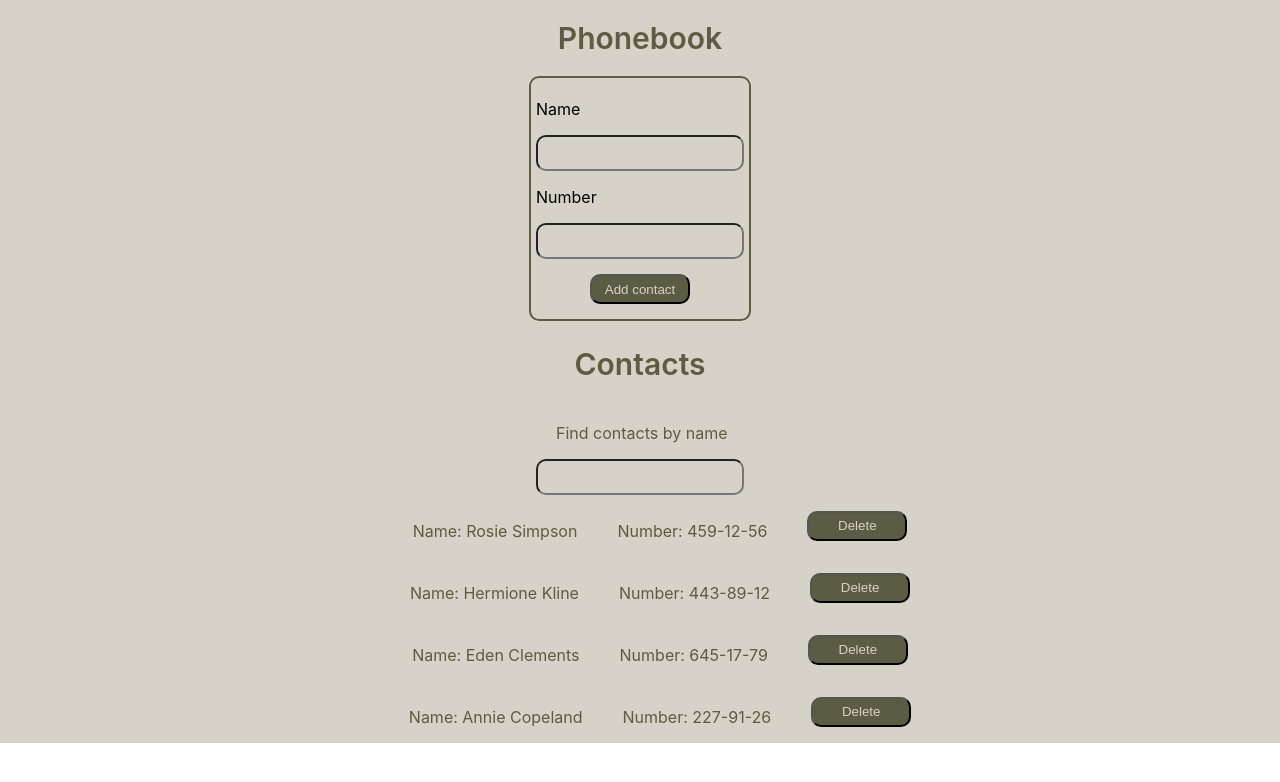
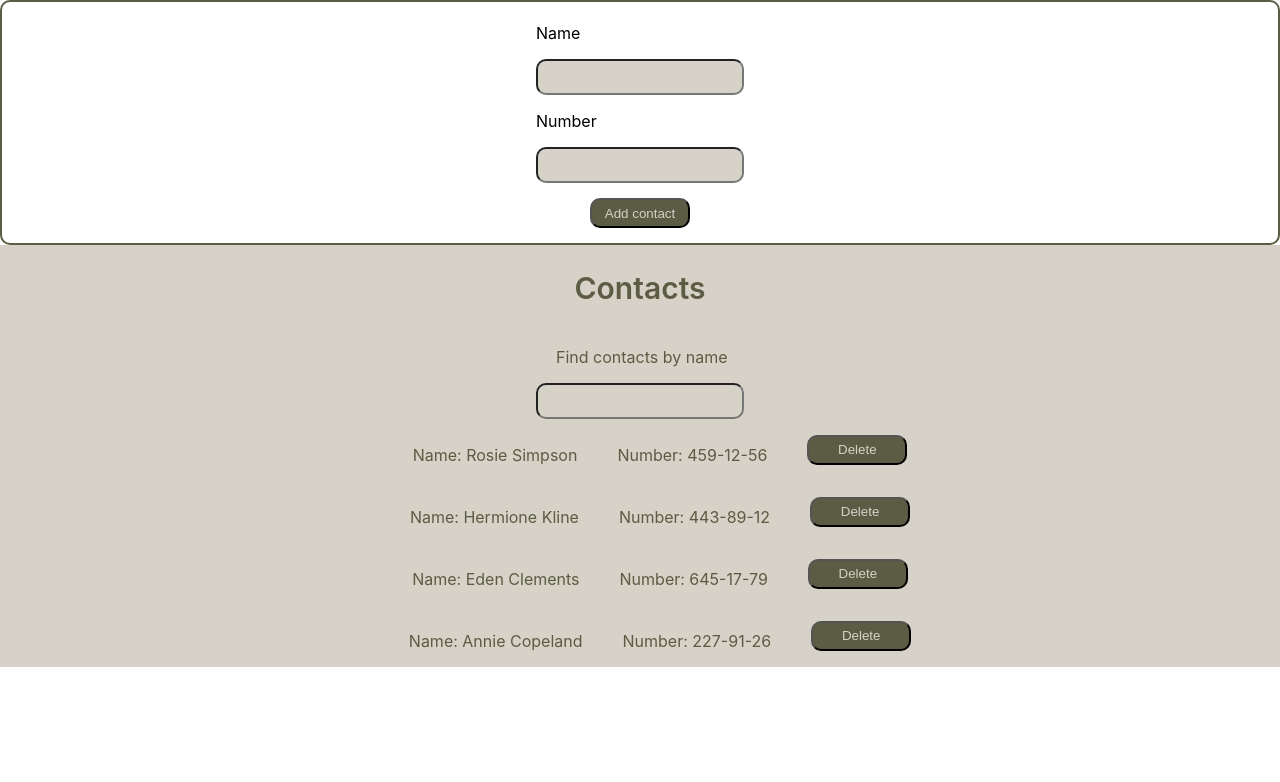
Before and after one commit to Maracasimova/goit-react-hw-02-phonebook, a React (Create React App) app: page / in a window 1280 px wide. Shown: the top 782 px of the page. Built offline with nearby package versions, Linux system fonts and the light colour scheme.

Commit message:
contact form

```diff
--- a/src/components/ContactForm/ContactForm.jsx
+++ b/src/components/ContactForm/ContactForm.jsx
@@ -29,8 +29,6 @@ export default class ContactForm extends Component {
     const { name, number } = this.state;
 
     return (
-      <div className={style.book}>
-        <h1 className={style.text}>Phonebook</h1>
       <form className={style.form} onSubmit={this.handleSubmit}>
       <label>
         <p>Name</p>
@@ -60,7 +58,6 @@ export default class ContactForm extends Component {
       </label>
       <button className={style.btn}>Add contact</button>
     </form>
-      </div>
     );
   }
 }
--- a/src/components/ContactForm/ContactForm.module.css
+++ b/src/components/ContactForm/ContactForm.module.css
@@ -1,9 +1,4 @@
-.book {
-  align-items: center;
-  background-color: #d6d2c7;
-  display: flex;
-  flex-direction: column;
-}
+
 
 .text {
   color: #5c5b43;
```
Lines whose indentation alone changed are shown as unchanged.
